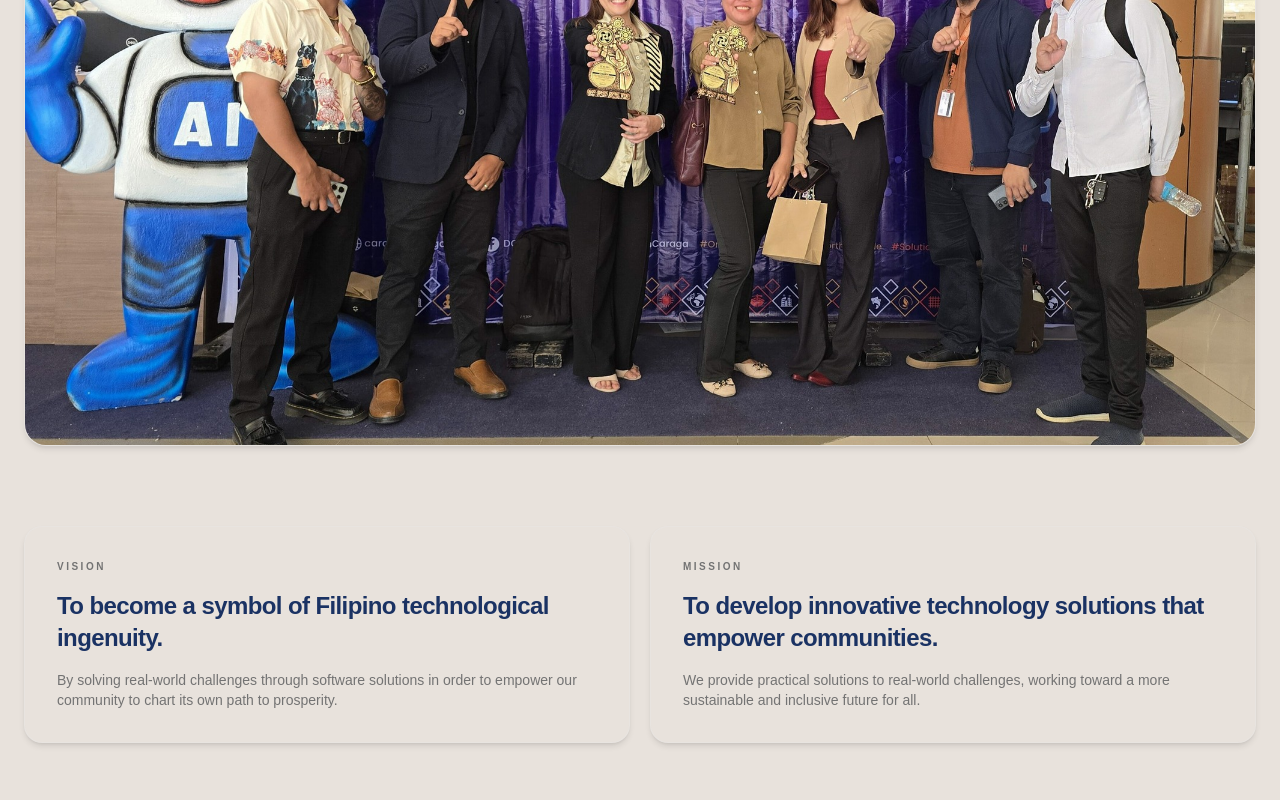
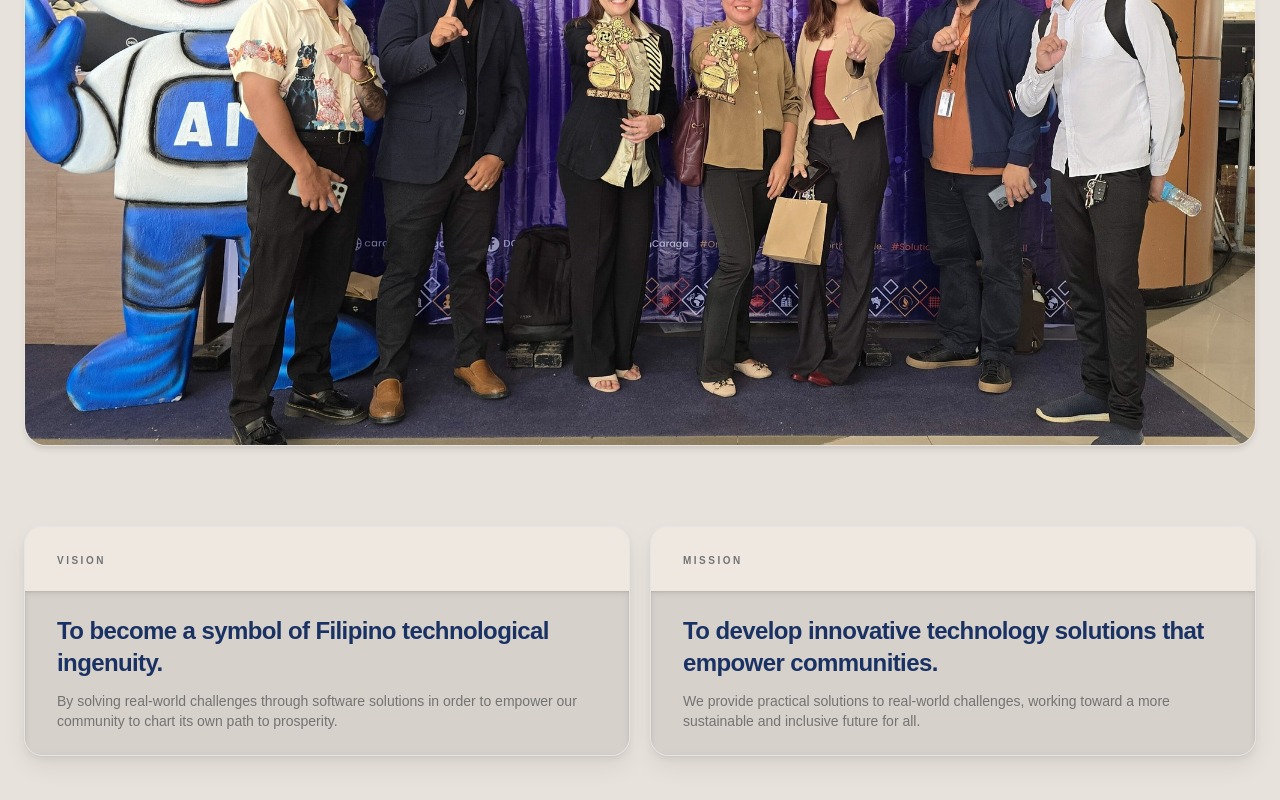
Before and after one commit to Jetrossgalinato/Exor, a Next.js app: page / in a window 1280 px wide. Shown: the part 820-1620 px from the top of the page. Built offline with nearby package versions, Linux system fonts and the light colour scheme; a web font is replaced by a local one.

Commit message:
style: add depth to the vision and mission (header)

```diff
--- a/app/globals.css
+++ b/app/globals.css
@@ -38,6 +38,7 @@
   --color-popover: var(--popover);
   --color-card-foreground: var(--card-foreground);
   --color-card: var(--card);
+  --color-card-near: var(--card-near);
   --radius-sm: calc(var(--radius) - 4px);
   --radius-md: calc(var(--radius) - 2px);
   --radius-lg: var(--radius);
@@ -51,7 +52,8 @@
   --radius: 0.625rem;
   --background: oklch(0.916 0.011 71.817);
   --foreground: oklch(0.327 0.092 262.768);
-  --card: oklch(0.916 0.011 71.817);
+  --card: oklch(86.27% 0.01096 76.468);
+  --card-near: oklch(93.375% 0.01133 71.725);
   --card-foreground: oklch(0.327 0.092 262.768);
   --popover: oklch(0.916 0.011 71.817);
   --popover-foreground: oklch(0.327 0.092 262.768);
@@ -86,6 +88,7 @@
   --background: oklch(0.18 0.055 262.768);
   --foreground: oklch(0.916 0.011 71.817);
   --card: oklch(0.22 0.055 262.768);
+  --card-near: oklch(25.508% 0.0698 262.938);
   --card-foreground: oklch(0.916 0.011 71.817);
   --popover: oklch(0.22 0.055 262.768);
   --popover-foreground: oklch(0.916 0.011 71.817);
--- a/components/header.tsx
+++ b/components/header.tsx
@@ -53,25 +53,34 @@ export default function Header() {
 
       {/* Vision & Mission */}
       <div className="w-full grid grid-cols-1 md:grid-cols-2 gap-5 text-left">
-        <div className="flex flex-col gap-4 p-8 rounded-2xl border border-border/40 bg-card backdrop-blur-md shadow-md">
+        <div className="flex flex-col overflow-hidden rounded-2xl border border-border bg-card-near shadow-[0_1px_2px_rgba(0,0,0,0.04),0_4px_8px_rgba(0,0,0,0.06),0_12px_24px_rgba(0,0,0,0.06)]">
+          <div className="px-8 py-5">
             <span className="text-[10px] font-semibold tracking-[0.25em] uppercase text-muted-foreground">
               Vision
             </span>
+          </div>
+          <div className="flex flex-col gap-3 px-8 py-6 bg-card shadow-[inset_0_2px_6px_rgba(0,0,0,0.1),inset_0_1px_2px_rgba(0,0,0,0.08)]">
             <TypographyH3>
               To become a symbol of Filipino technological ingenuity.
             </TypographyH3>
             <TypographyMuted>
-            By solving real-world challenges through software solutions in order
-            to empower our community to chart its own path to prosperity.
+              By solving real-world challenges through software solutions in
+              order to empower our community to chart its own path to
+              prosperity.
             </TypographyMuted>
           </div>
+        </div>
 
-        <div className="flex flex-col gap-4 p-8 rounded-2xl border border-border/40 bg-card backdrop-blur-md shadow-md">
+        <div className="flex flex-col overflow-hidden rounded-2xl border border-border bg-card-near shadow-[0_1px_2px_rgba(0,0,0,0.04),0_4px_8px_rgba(0,0,0,0.06),0_12px_24px_rgba(0,0,0,0.06)]">
+          <div className="px-8 py-5">
             <span className="text-[10px] font-semibold tracking-[0.25em] uppercase text-muted-foreground">
               Mission
             </span>
+          </div>
+          <div className="flex flex-col gap-3 px-8 py-6 bg-card shadow-[inset_0_2px_6px_rgba(0,0,0,0.1),inset_0_1px_2px_rgba(0,0,0,0.08)]">
             <TypographyH3>
-            To develop innovative technology solutions that empower communities.
+              To develop innovative technology solutions that empower
+              communities.
             </TypographyH3>
             <TypographyMuted>
               We provide practical solutions to real-world challenges, working
@@ -79,6 +88,7 @@ export default function Header() {
             </TypographyMuted>
           </div>
         </div>
+      </div>
     </section>
   );
 }
--- a/components/navbar.tsx
+++ b/components/navbar.tsx
@@ -17,7 +17,7 @@ export function Navbar() {
   const pathname = usePathname();
 
   return (
-    <header className="fixed top-0 inset-x-0 z-50 border-b border-foreground/20 bg-background/60 backdrop-blur-lg shadow-sm">
+    <header className="fixed top-0 inset-x-0 z-50 border-b border-foreground/20 bg-background/80 backdrop-blur-sm shadow-sm">
       <nav className="mx-auto grid h-16 max-w-7xl grid-cols-3 items-center px-6">
         {/* Logo */}
         <Link
```
Lines whose indentation alone changed are shown as unchanged.
